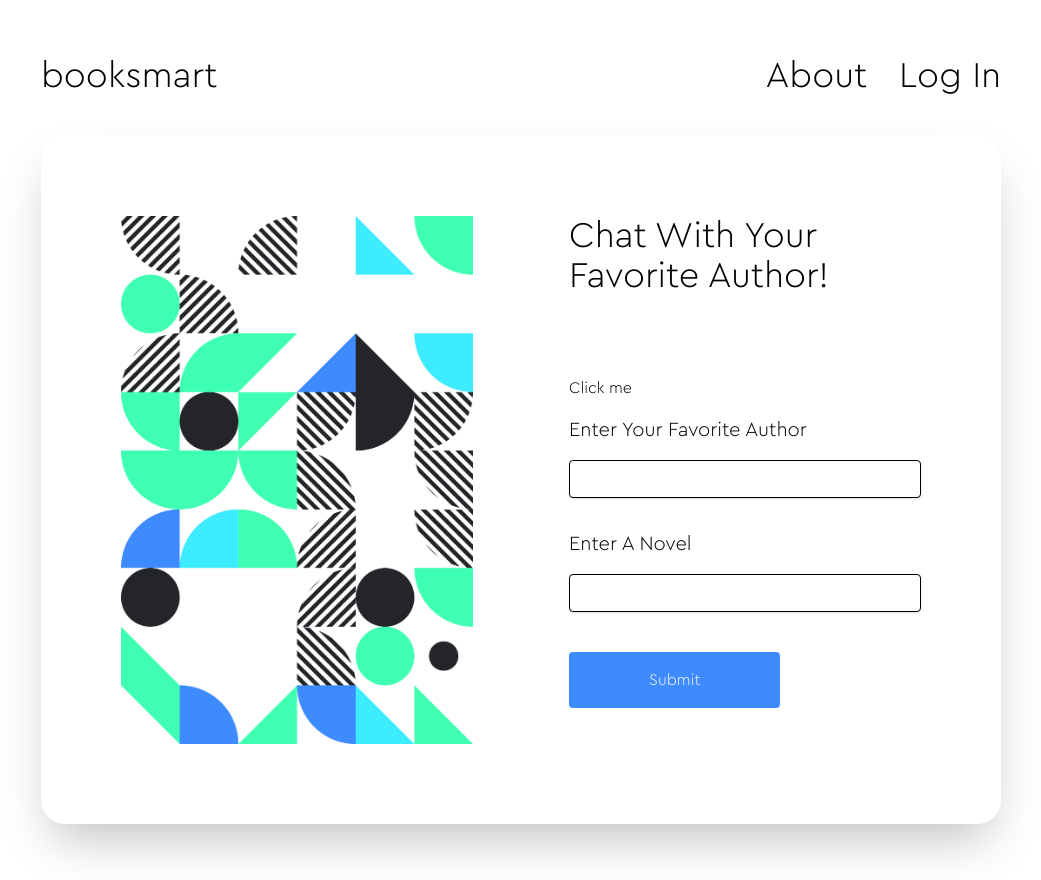
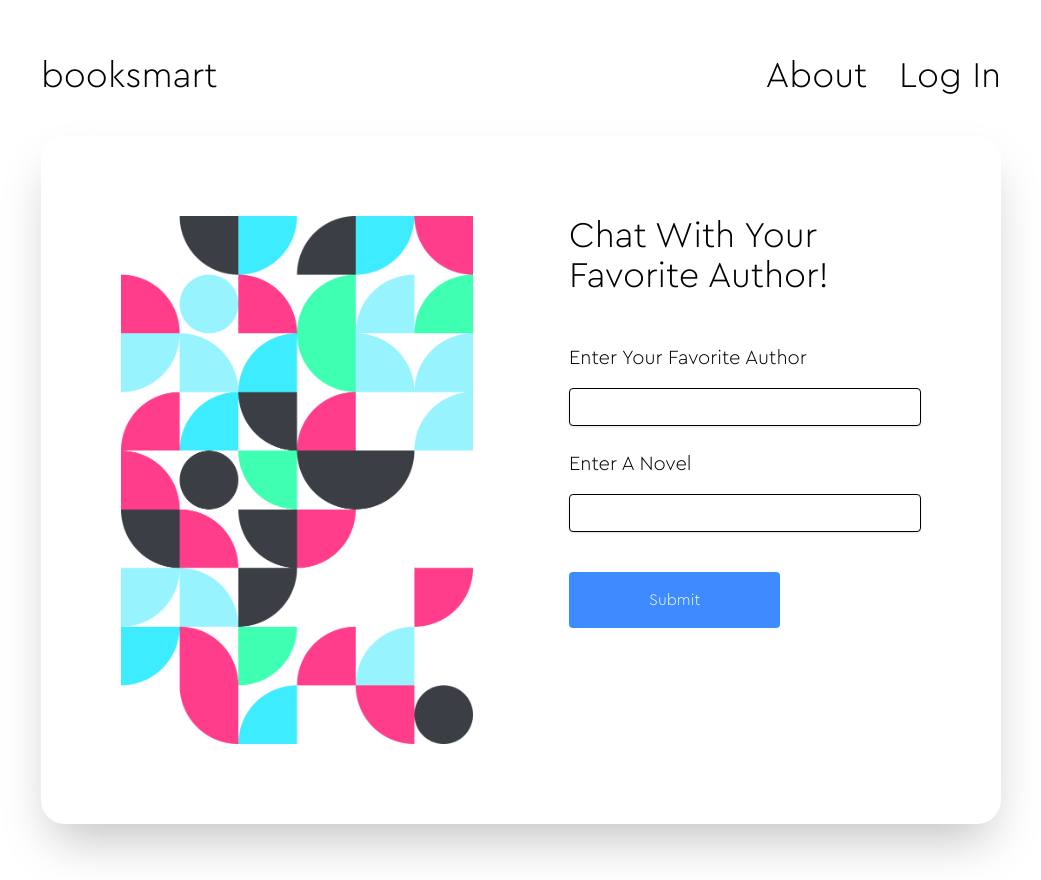
Before and after one commit to ryan-spencer1220/booksmart, a Next.js app: page /dashboard in a window 1280 px wide. Shown: the whole page, without its empty margins (119-1160 px from the left). Built offline with nearby package versions, Linux system fonts and the light colour scheme.

Commit message:
edit intro card component

```diff
--- a/app/components/form.tsx
+++ b/app/components/form.tsx
@@ -1,5 +1,4 @@
 import React from "react";
-import BlueButton from "../components/blue-button";
 
 export default function Form({
   setAuthor,
@@ -14,7 +13,7 @@ export default function Form({
 
   return (
     <form className="text-left" onSubmit={submitAuthorPrompt}>
-      <div className="py-4">
+      <div className="py-2">
         <label className="text-xl">Enter Your Favorite Author</label>
         <input
           className="shadow appearance-none border rounded w-full my-4 py-2 px-3 text-gray-700 leading-tight focus:outline-none focus:shadow-outline"
@@ -27,7 +26,6 @@ export default function Form({
         onChange={(event) => setTitle(event.target.value)}
       />
       {/* <button type="submit">Submit</button> */}
-      <BlueButton text="Submit" />
     </form>
   );
 }
--- a/app/components/intro-card.tsx
+++ b/app/components/intro-card.tsx
@@ -1,5 +1,6 @@
 import Form from "../components/form";
 import Image from "next/image";
+import BlueButton from "../components/blue-button";
 
 export default function IntroCard({
   setIntroCard,
@@ -20,9 +21,11 @@ export default function IntroCard({
         priority
       />
       <div>
-        <h3 className="text-4xl pb-20">Chat With Your Favorite Author!</h3>
-        <button onClick={() => setIntroCard(false)}>Click me</button>
+        <h3 className="text-4xl pb-10">Chat With Your Favorite Author!</h3>
         <Form setAuthor={setAuthor} setTitle={setTitle} />
+        {/* <button onClick={() => setIntroCard(false)}> */}
+        <BlueButton text="Submit" />
+        {/* </button> */}
       </div>
     </section>
   );
```
Also changed, not shown: public/dashboard.png.
